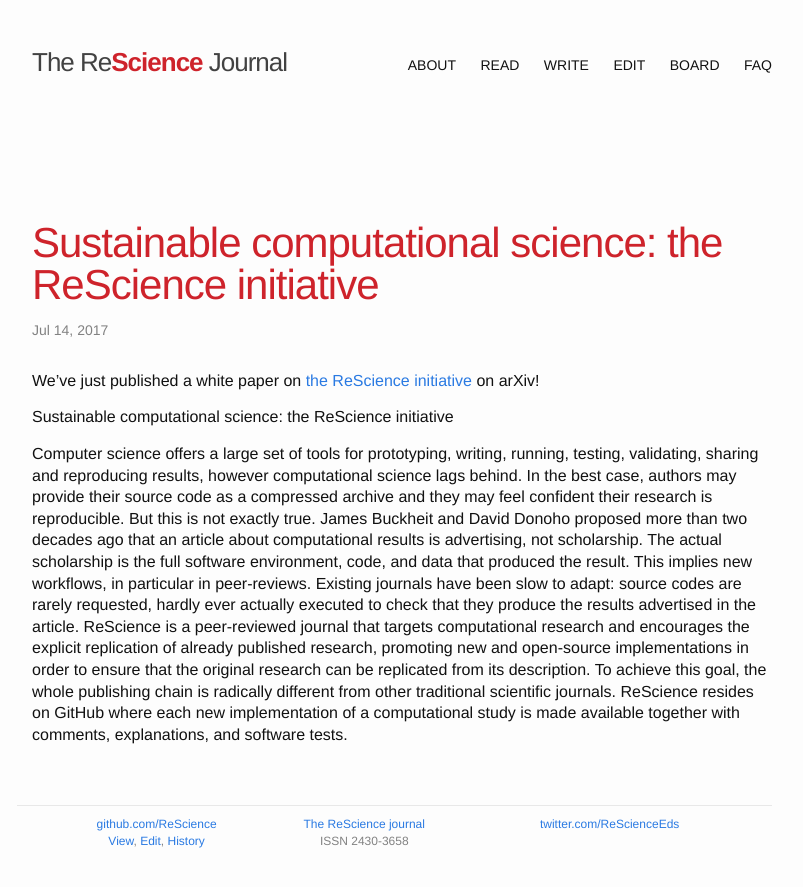
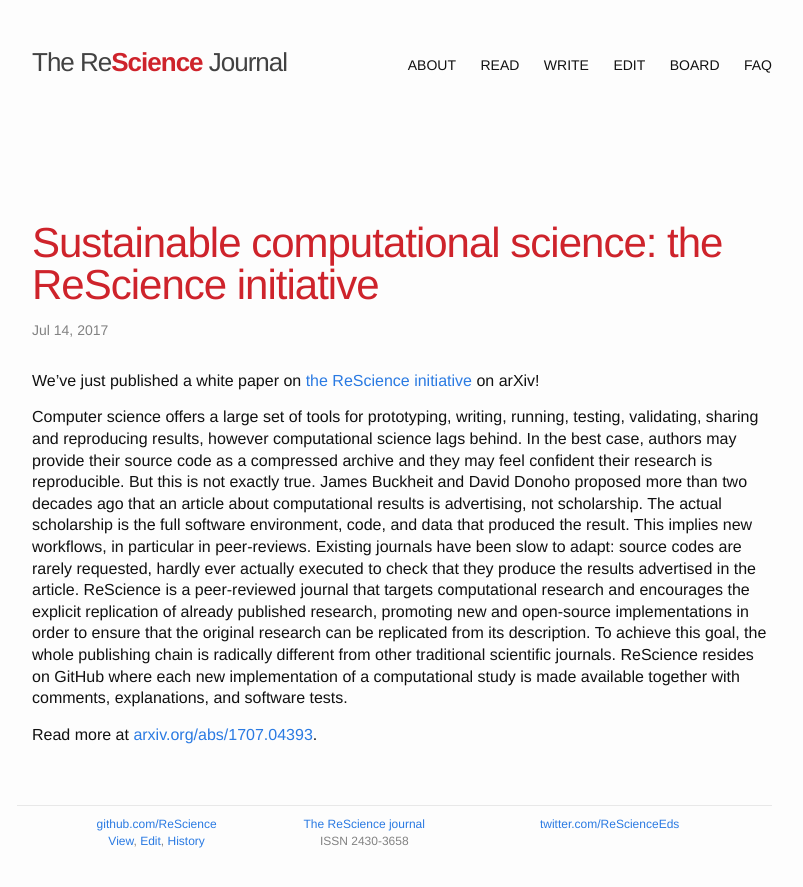
Before and after one commit to ReScience/rescience.github.io, a Jekyll site: the page built from _posts/2017-07-14-ReScience-arXiv.md, in a window 1280 px wide. Shown: the top 887 px of the page, without its empty margins (238-1041 px from the left). Built offline with Jekyll 4.4.1, drawn with Linux system fonts in a browser that asks for light colours.

Commit message:
Small layout fix

```diff
--- a/_posts/2017-07-14-ReScience-arXiv.md
+++ b/_posts/2017-07-14-ReScience-arXiv.md
@@ -8,8 +8,6 @@
 
 We've just published a white paper on
 [the ReScience initiative](https://arxiv.org/abs/1707.04393) on arXiv!
-
-Sustainable computational science: the ReScience initiative
 
 Computer science offers a large set of tools for prototyping, writing, running,
 testing, validating, sharing and reproducing results, however computational
@@ -30,3 +28,5 @@
 journals. ReScience resides on GitHub where each new implementation of a
 computational study is made available together with comments, explanations, and
 software tests.
+
+Read more at [arxiv.org/abs/1707.04393](https://arxiv.org/abs/1707.04393).
```
